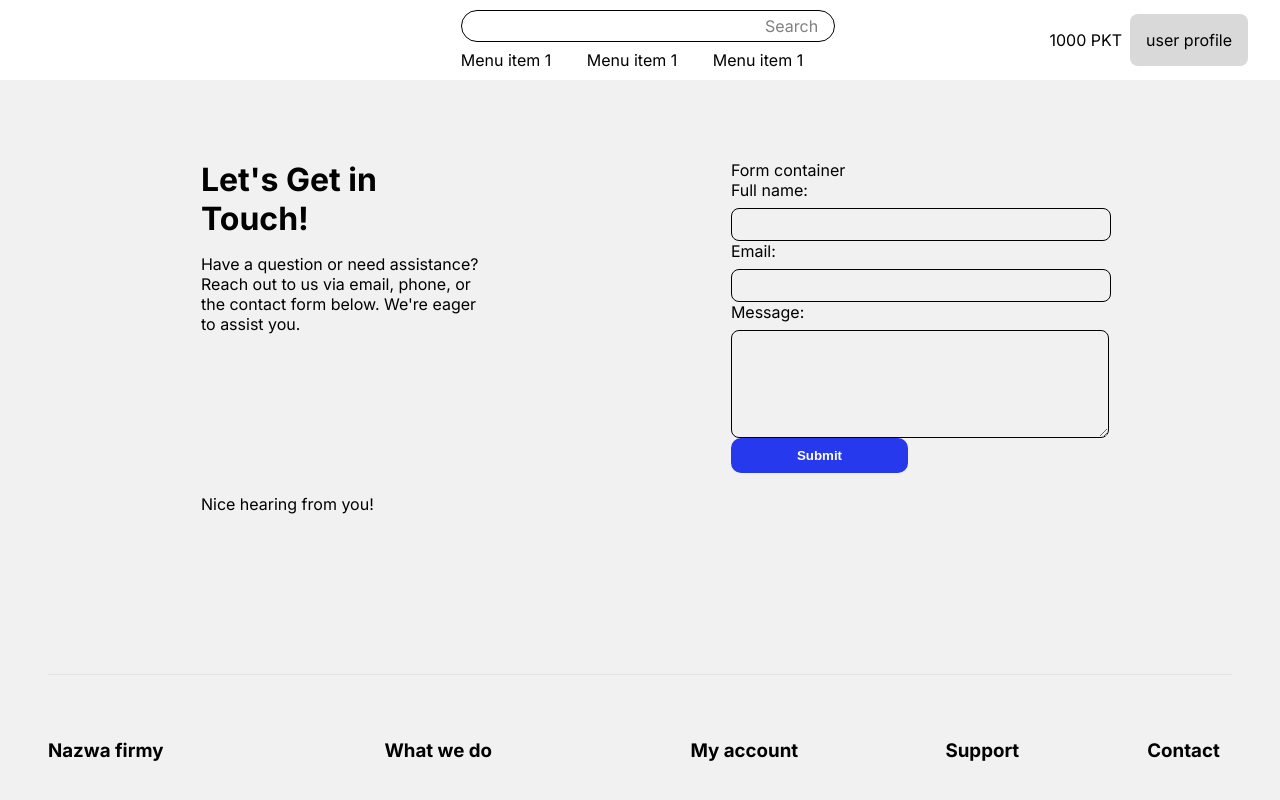
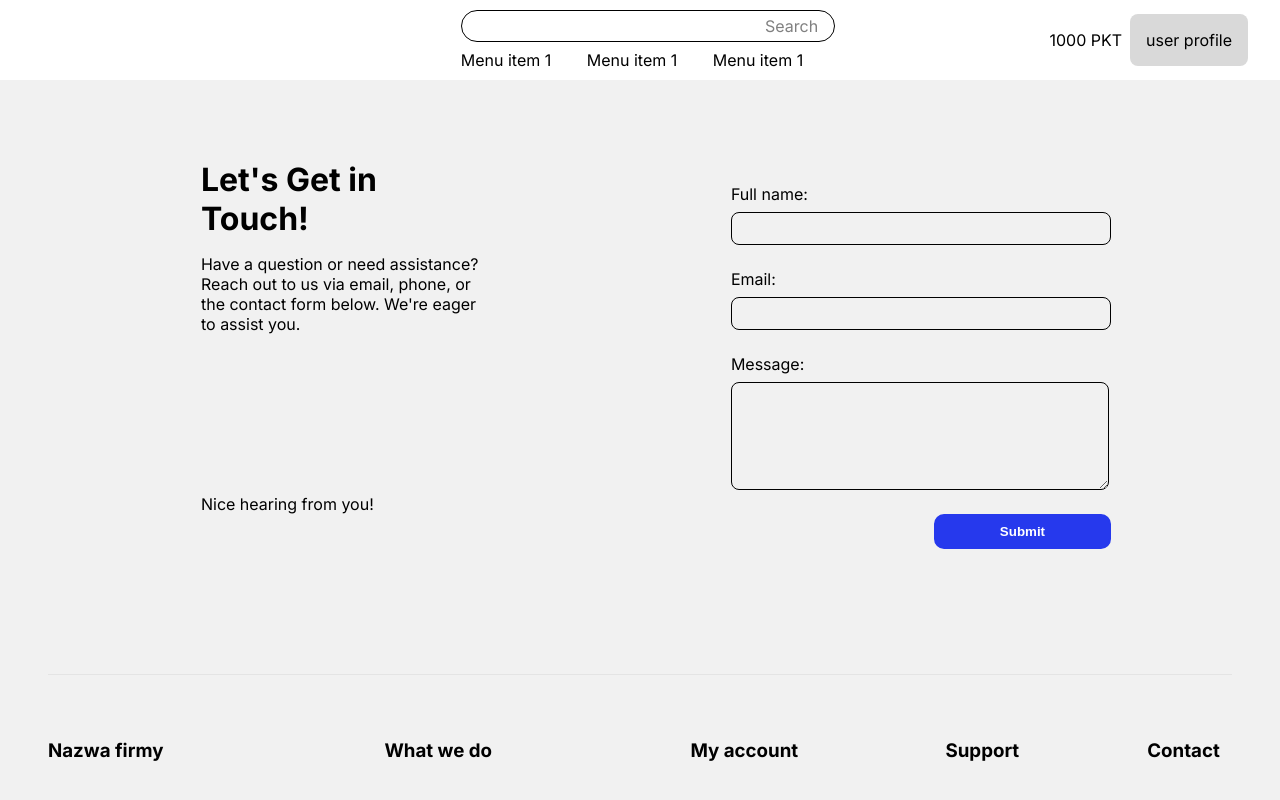
Before and after one commit to JohnyProduction/loyalty-program-app, a Next.js app: page /contact-us in a window 1280 px wide. Shown: the top 800 px of the page. Built offline with nearby package versions, Linux system fonts and the light colour scheme.

Commit message:
form container

```diff
--- a/src/app/contact-us/form-container.tsx
+++ b/src/app/contact-us/form-container.tsx
@@ -6,11 +6,12 @@ import { OblongButton } from '@/components/common/buttons/oblong-button';
 export function FormContainer() {
     return (
         <div className={styles['contact-us-page__form-container__form-container']}>
-            Form container
             <InputString label={'Full name'} name={'full-name'} />
             <InputString label={'Email'} name={'email'} />
             <InputTextarea label={'Message'} name={'message'} />
-            <OblongButton label={'Submit'} link={'/'} size="small" />
+            <div className={styles['contact-us-page__form-container__navigation-box']}>
+                <OblongButton label={'Submit'} link={'/'} size="small" />
+            </div>
         </div>
     );
 }
--- a/src/styles/app/contact-us/page.module.scss
+++ b/src/styles/app/contact-us/page.module.scss
@@ -2,6 +2,7 @@
 
 .contact-us-page {
     background-color: #F1F1F1;
+    min-height: 100vh;
 
     .contact-us-page__form-container {
         display: flex;
@@ -21,6 +22,16 @@
 
         .contact-us-page__form-container__form-container {
             width: 33%;
+
+            > :nth-child(n+1) {
+                margin-top: 1.5rem;
+            }
+
+            .contact-us-page__form-container__navigation-box {
+                display: flex;
+                justify-content: flex-end;
+                align-items: center;
+            }
         }
     }
 }
--- a/src/styles/components/common/buttons/button.module.scss
+++ b/src/styles/components/common/buttons/button.module.scss
@@ -34,5 +34,9 @@
         padding: .5rem 2rem;
         border-radius: 10px;
         box-shadow: unset;
+
+        >a {
+            padding: .5rem 2rem;
+        }
     }
 }
```
